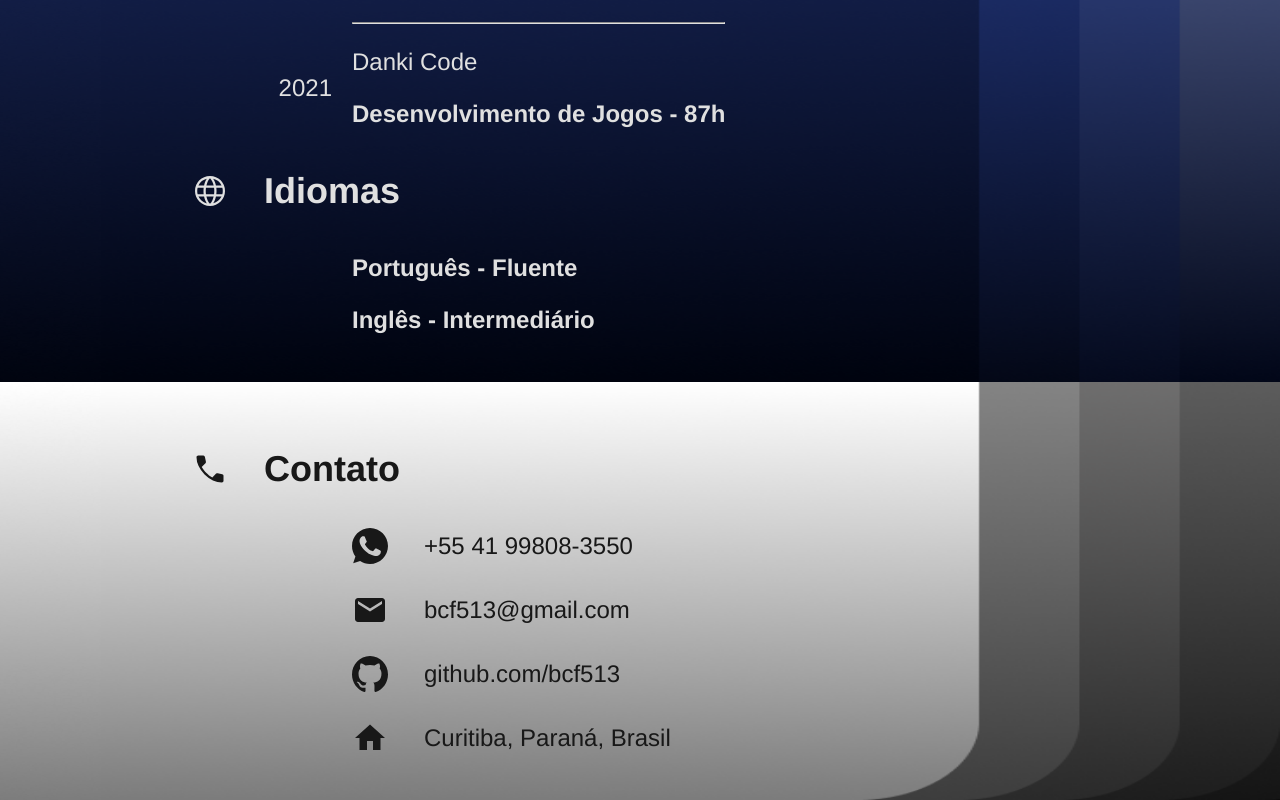
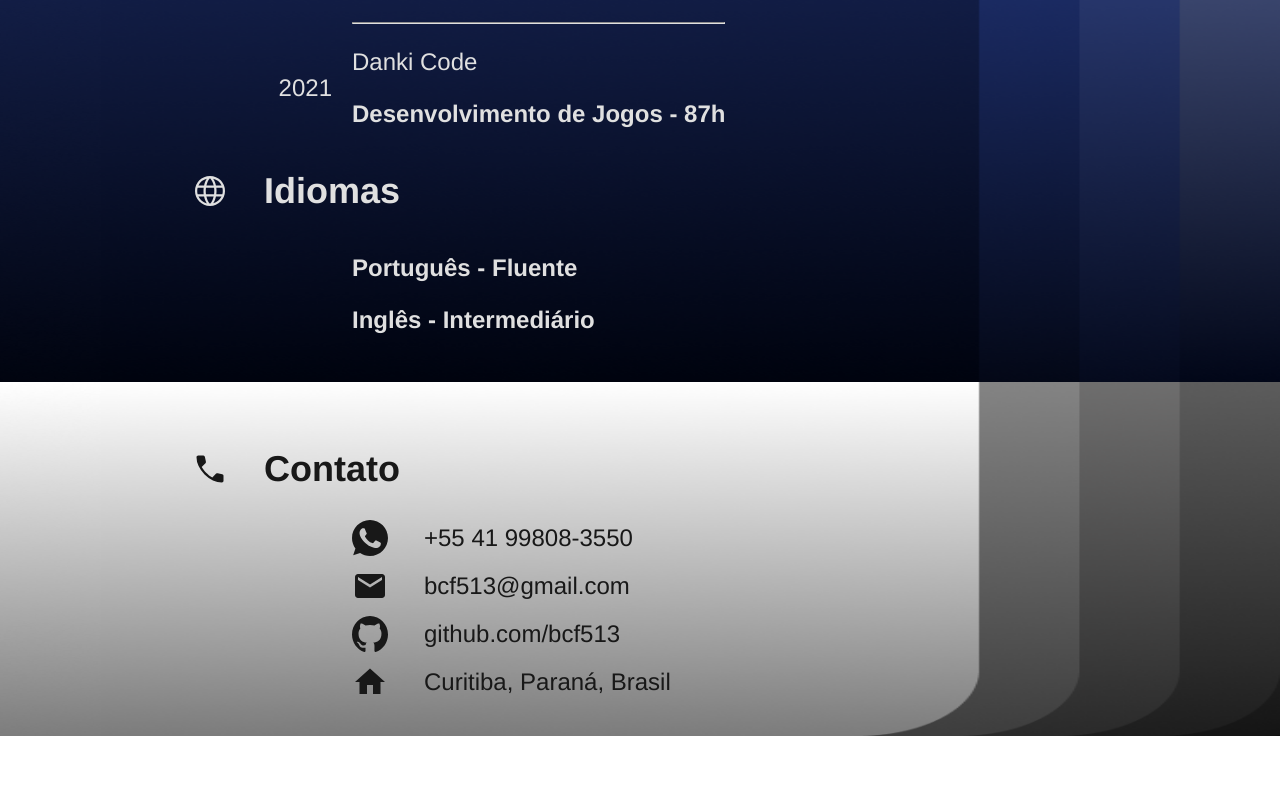
Before and after one commit to bcf513/PaginaPessoal, a React (Vite) app: page / in a window 1280 px wide. Shown: the part 1715-2515 px from the top of the page. After the commit the page ends 2451 px from the top, so only its background shows below. Built offline with nearby package versions, Linux system fonts and the light colour scheme.

Commit message:
Inclusão de links de contato

```diff
--- a/src/Components/Header/Header.modules.css
+++ b/src/Components/Header/Header.modules.css
@@ -15,7 +15,7 @@ header {
   display: flex;
   align-items: center;
   justify-content: space-between;
-  gap: 0.5rem;
+  gap: 0.75rem;
 }
 
 .menu {
--- a/src/Pages/Inicial/Contato.tsx
+++ b/src/Pages/Inicial/Contato.tsx
@@ -8,14 +8,16 @@ import { FC, SVGProps } from "react";
 function IconeComTexto({
   Icone,
   texto,
+  href,
 }: {
   Icone: FC<SVGProps<SVGSVGElement>>;
   texto: string;
+  href?: string;
 }) {
   return (
     <div className="icone-e-texto">
       <Icone />
-      <p>{texto}</p>
+      <a href={href}>{texto}</a>
     </div>
   );
 }
@@ -29,9 +31,17 @@ function Contato() {
           <h2>Contato</h2>
         </div>
         <div className="lista-contato">
-          <IconeComTexto Icone={WhatsappIcon} texto="+55 41 99808-3550" />
+          <IconeComTexto
+            Icone={WhatsappIcon}
+            texto="+55 41 99808-3550"
+            href={"https://wa.me/+55041998083550"}
+          />
           <IconeComTexto Icone={EmailIcon} texto="bcf513@gmail.com" />
-          <IconeComTexto Icone={GithubIcon} texto="github.com/bcf513" />
+          <IconeComTexto
+            Icone={GithubIcon}
+            texto="github.com/bcf513"
+            href="https://github.com/bcf513"
+          />
           <IconeComTexto Icone={HomeIcon} texto="Curitiba, Paraná, Brasil" />
         </div>
       </div>
```
